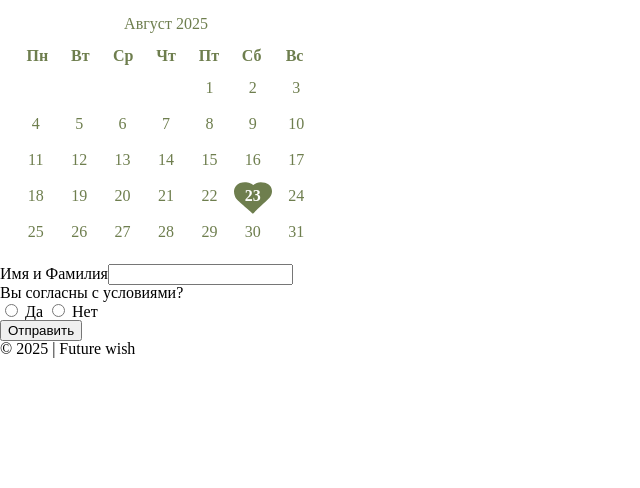
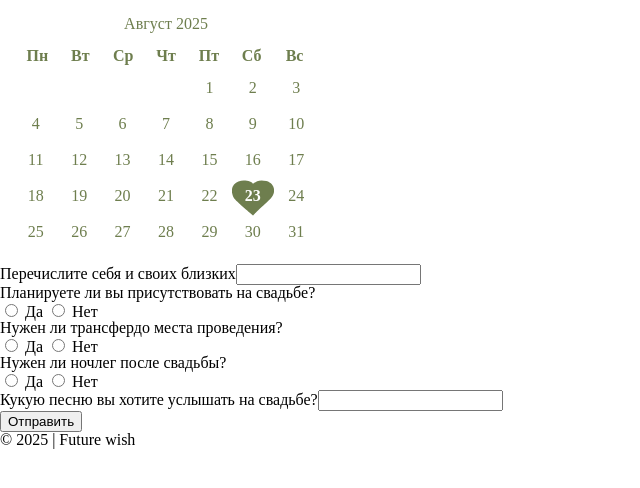
Before and after one commit to vaq1a/wedding-invitation, a Nuxt app: page / in a window 1280 px wide. Shown: the top 488 px of the page, without its empty margins (0-640 px from the left). Built offline with nearby package versions, Linux system fonts and the light colour scheme.

Commit message:
feat: db state, drizzle control, start guest form

```diff
--- a/components/guest-form/GuestForm.vue
+++ b/components/guest-form/GuestForm.vue
@@ -5,7 +5,7 @@
       @submit="onSubmit"
   >
     <div>
-      <label>Имя и Фамилия</label>
+      <label>Перечислите себя и своих близких</label>
       <Field
           name="fullName"
           type="text"
@@ -15,7 +15,33 @@
     </div>
 
     <div>
-      <label>Вы согласны с условиями?</label>
+      <label>Планируете ли вы присутствовать на свадьбе?</label>
+      <div>
+        <label>
+          <Field name="presence" type="radio" value="yes" /> Да
+        </label>
+        <label>
+          <Field name="presence" type="radio" value="no" /> Нет
+        </label>
+      </div>
+      <ErrorMessage name="presence" />
+    </div>
+
+    <div>
+      <label>Нужен ли трансфердо места проведения?</label>
+      <div>
+        <label>
+          <Field name="transfer" type="radio" value="yes" /> Да
+        </label>
+        <label>
+          <Field name="transfer" type="radio" value="no" /> Нет
+        </label>
+      </div>
+      <ErrorMessage name="transfer" />
+    </div>
+
+    <div>
+      <label>Нужен ли ночлег после свадьбы?</label>
       <div>
         <label>
           <Field name="agreement" type="radio" value="yes" /> Да
@@ -27,6 +53,16 @@
       <ErrorMessage name="agreement" />
     </div>
 
+    <div>
+      <label>Кукую песню вы хотите услышать на свадьбе?</label>
+      <Field
+          name="music"
+          type="text"
+          :class="{ 'error': errors.music }"
+      />
+      <ErrorMessage name="music" />
+    </div>
+
     <button type="submit">
       Отправить
     </button>
@@ -36,6 +72,7 @@
 <script setup lang="ts">
 import { Form, Field, ErrorMessage } from 'vee-validate';
 import * as yup from 'yup';
+import type { User } from '~/server/db/schema';
 
 const schema = yup.object({
   fullName: yup
@@ -43,13 +80,45 @@ const schema = yup.object({
       .required('Имя и фамилия обязательны')
       .min(2, 'Минимум 2 символа')
       .matches(/^[a-zA-Zа-яА-Я\s]+$/, 'Только буквы и пробелы'),
+  presence: yup
+      .string()
+      .required('Выберите один из вариантов')
+      .oneOf(['yes', 'no'], 'Выберите один из вариантов'),
+  transfer: yup
+      .string()
+      .required('Выберите один из вариантов')
+      .oneOf(['yes', 'no'], 'Выберите один из вариантов'),
   agreement: yup
       .string()
       .required('Выберите один из вариантов')
-      .oneOf(['yes', 'no'], 'Выберите один из вариантов')
+      .oneOf(['yes', 'no'], 'Выберите один из вариантов'),
+  music: yup
+      .string()
+      .min(2, 'Минимум 2 символа')
+      .matches(/^[a-zA-Zа-яА-Я0-9\s]+$/, 'Только буквы, цифры и пробелы'),
 });
 
-const onSubmit = (values) => {
-  console.log('Форма отправлена:', values);
-};
+const onSubmit = async (values: User) => {
+  const {
+    fullName,
+    presence,
+    transfer,
+    agreement,
+    music
+  } = values
+
+  // TODO: try catch
+  const newUser = await $fetch('/api/users', {
+    method: 'POST',
+    body: {
+      fullName,
+      presence,
+      transfer,
+      agreement,
+      music
+    },
+  });
+
+  console.log('newUser: ', newUser);
+}
 </script>
--- a/components/ui/calendar/Calendar.vue
+++ b/components/ui/calendar/Calendar.vue
@@ -95,7 +95,7 @@ withDefaults(defineProps<Props>(), {
     width: 38px;
     height: 38px;
     color: $color-primary;
-    animation: heartbeat-pause 2.5s infinite;
+    animation: heartbeat-pause 2s infinite;
 
     &--position {
       position: absolute;
--- a/package.json
+++ b/package.json
@@ -8,8 +8,10 @@
     "generate": "nuxt generate",
     "preview": "nuxt preview",
     "postinstall": "nuxt prepare",
-    "generate-db": "drizzle-kit generate",
-    "migrate-db": "drizzle-kit push"
+    "db:generate": "drizzle-kit generate",
+    "db:migrate": "drizzle-kit migrate",
+    "db:push": "drizzle-kit push",
+    "db:studio": "drizzle-kit studio"
   },
   "dependencies": {
     "@nuxt/eslint": "^1.4.1",
```
Also changed, not shown: drizzle/meta/0003_snapshot.json (added, +68 -0 lines), drizzle/meta/_journal.json (+7 -0 lines), 2 other files (tests, documents, lock files or other folders).
